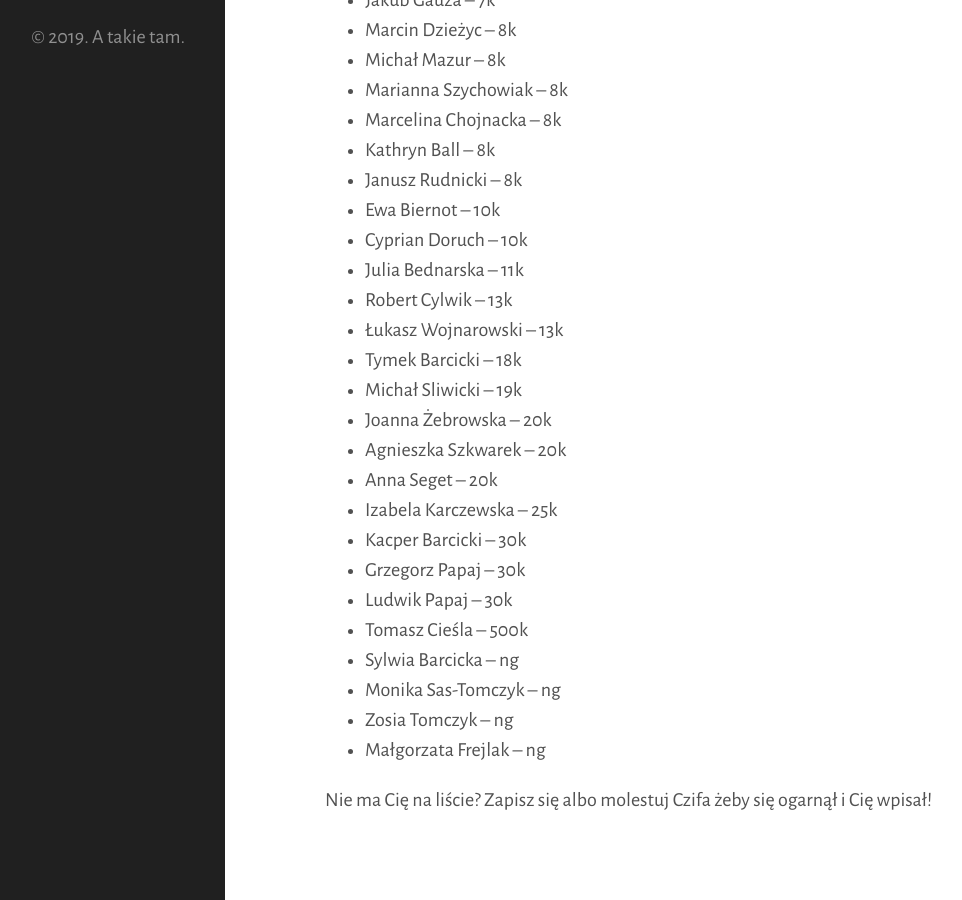
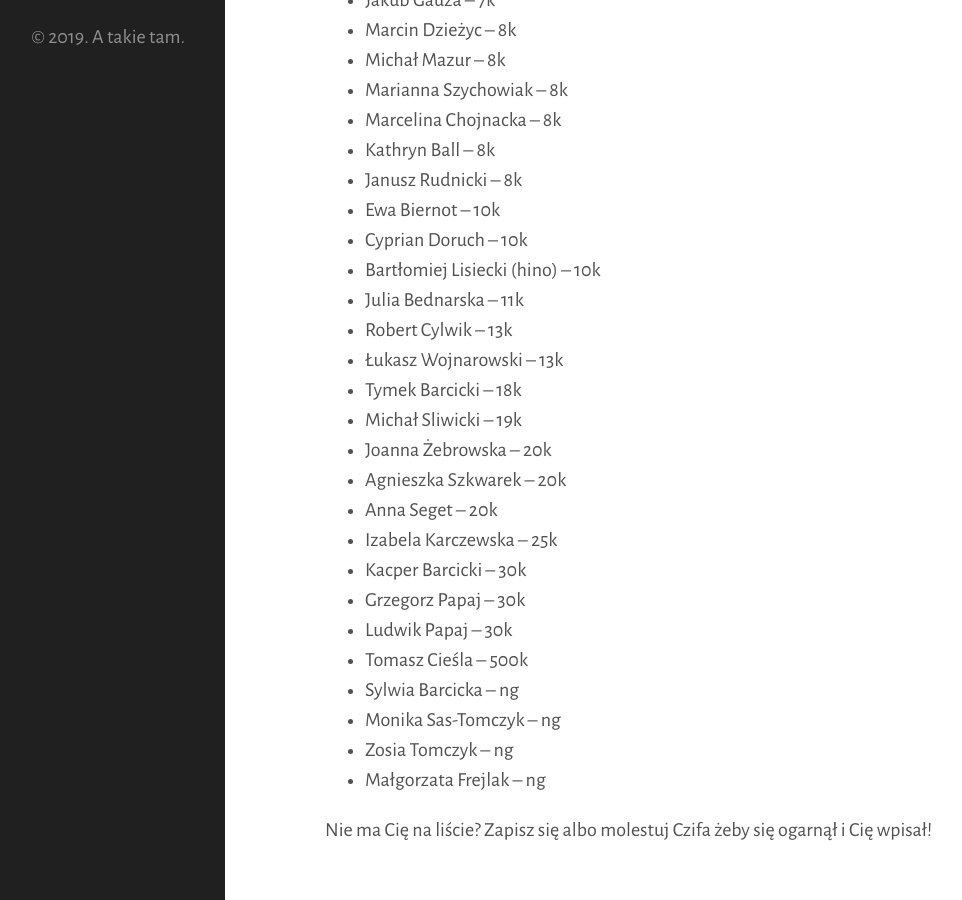
Before and after one commit to tasuki/lsg, a Jekyll site: the page built from zarejestrowani.md, in a window 1280 px wide and 900 px high, scrolled down 945 px. Shown: the whole window, without its empty margins (135-1097 px from the left). Built offline with Jekyll 4.4.1, drawn with Linux system fonts in a browser that asks for light colours; nearby versions of some CDN libraries.

Commit message:
Update zarejestrowani.md

```diff
--- a/zarejestrowani.md
+++ b/zarejestrowani.md
@@ -41,6 +41,7 @@ Zarejestrowani uczestnicy (mniej więcej wg siły):
 - Janusz Rudnicki -- 8k
 - Ewa Biernot -- 10k
 - Cyprian Doruch -- 10k
+- Bartłomiej Lisiecki (hino) -- 10k
 - Julia Bednarska -- 11k
 - Robert Cylwik -- 13k
 - Łukasz Wojnarowski -- 13k
```
